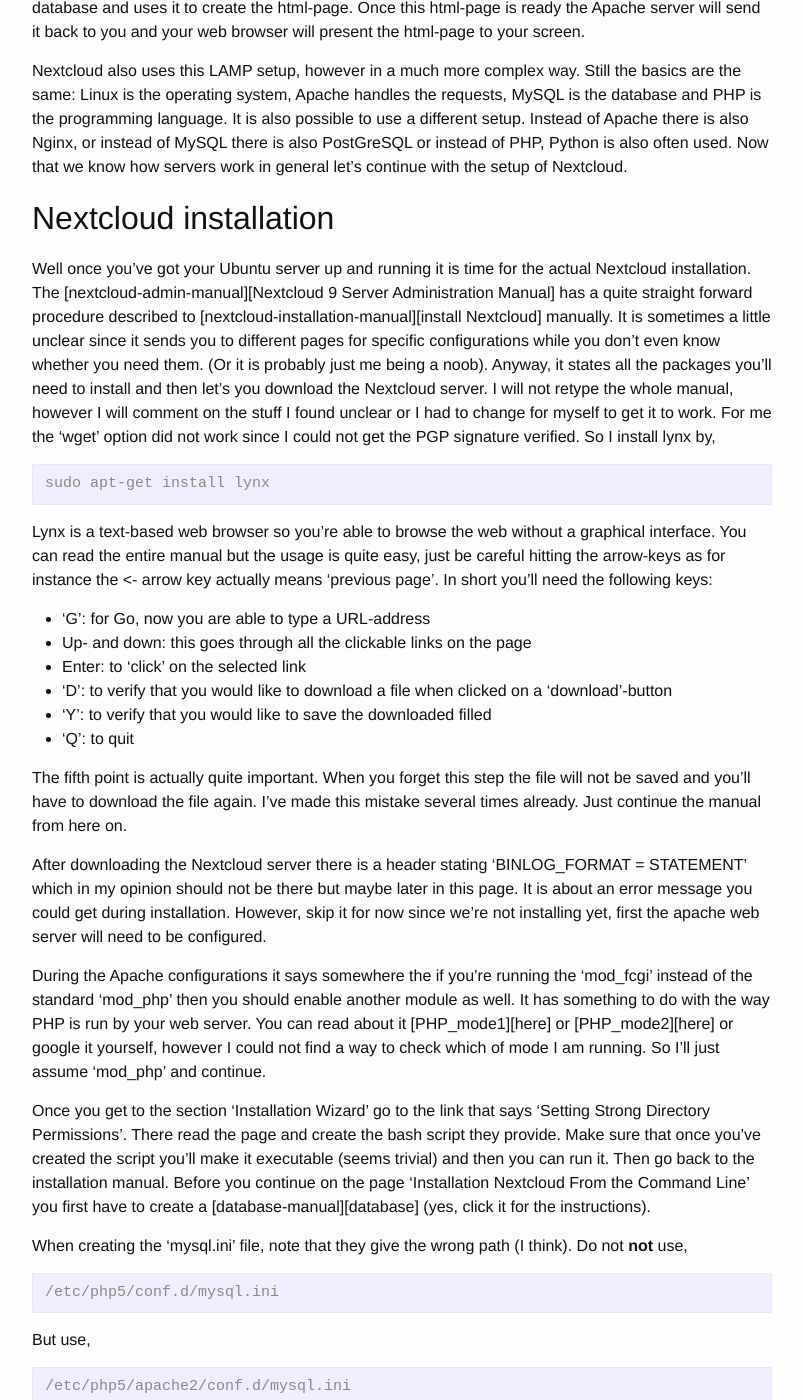
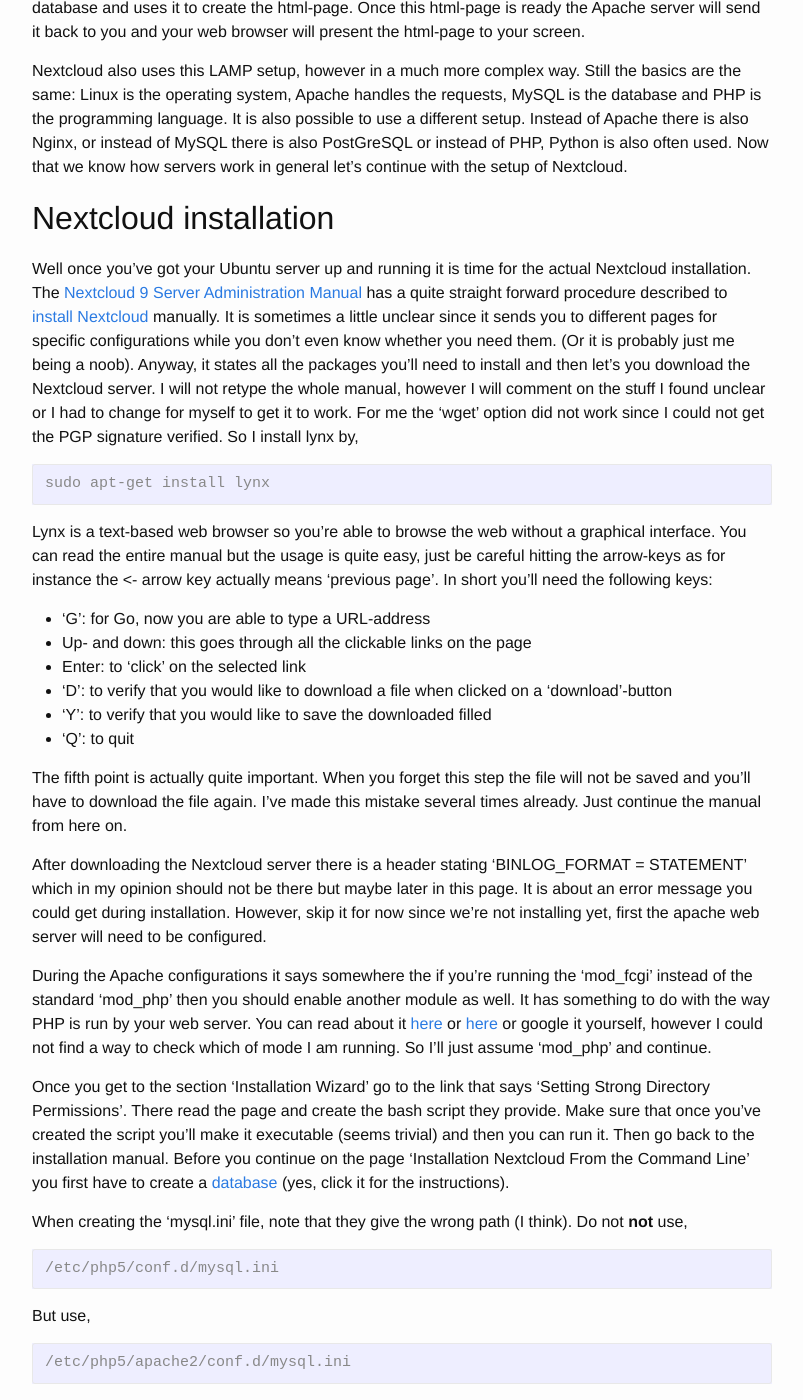
Before and after one commit to mvbakker/mvbakker.old.blog, a Jekyll site: the page built from _posts/2016-08-20-My-Selfhosted-Nextcloud-server.markdown, in a window 1280 px wide and 1400 px high, scrolled down 1188 px. Shown: the whole window, without its empty margins (238-1041 px from the left). Built offline with Jekyll 4.4.1, drawn with Linux system fonts in a browser that asks for light colours; some of the changed text lies outside the part shown.

Commit message:
Nextcloud post update: I fucked up the links

````diff
--- a/_posts/2016-08-20-My-Selfhosted-Nextcloud-server.markdown
+++ b/_posts/2016-08-20-My-Selfhosted-Nextcloud-server.markdown
@@ -27,7 +29,7 @@
 
 Nextcloud installation
 ------
-Well once you've got your Ubuntu server up and running it is time for the actual Nextcloud installation. The [nextcloud-admin-manual][Nextcloud 9 Server Administration Manual] has a quite straight forward procedure described to [nextcloud-installation-manual][install Nextcloud] manually. It is sometimes a little unclear since it sends you to different pages for specific configurations while you don't even know whether you need them. (Or it is probably just me being a noob). Anyway, it states all the packages you'll need to install and then let's you download the Nextcloud server. I will not retype the whole manual, however I will comment on the stuff I found unclear or I had to change for myself to get it to work. For me the 'wget' option did not work since I could not get the PGP signature verified. So I install lynx by,
+Well once you've got your Ubuntu server up and running it is time for the actual Nextcloud installation. The [Nextcloud 9 Server Administration Manual][nextcloud-admin-manual] has a quite straight forward procedure described to [install Nextcloud][nextcloud-installation-manual] manually. It is sometimes a little unclear since it sends you to different pages for specific configurations while you don't even know whether you need them. (Or it is probably just me being a noob). Anyway, it states all the packages you'll need to install and then let's you download the Nextcloud server. I will not retype the whole manual, however I will comment on the stuff I found unclear or I had to change for myself to get it to work. For me the 'wget' option did not work since I could not get the PGP signature verified. So I install lynx by,
 
 ```terminal
 sudo apt-get install lynx
@@ -48,12 +50,12 @@
 
 After downloading the Nextcloud server there is a header stating 'BINLOG_FORMAT = STATEMENT' which in my opinion should not be there but maybe later in this page. It is about an error message you could get during installation. However, skip it for now since we're not installing yet, first the apache web server will need to be configured.
 
-During the Apache configurations it says somewhere the if you're running the 'mod_fcgi' instead of the standard 'mod_php' then you should enable another module as well. It has something to do with the way PHP is run by your web server. You can read about it [PHP_mode1][here] or [PHP_mode2][here] or google it yourself, however I could not find a way to check which of mode I am running. So I'll just assume 'mod_php' and continue.
+During the Apache configurations it says somewhere the if you're running the 'mod_fcgi' instead of the standard 'mod_php' then you should enable another module as well. It has something to do with the way PHP is run by your web server. You can read about it [here][PHP_mode1] or [here][PHP_mode2] or google it yourself, however I could not find a way to check which of mode I am running. So I'll just assume 'mod_php' and continue.
 
 [PHP_mode1]: http://blog.layershift.com/which-php-mode-apache-vs-cgi-vs-fastcgi/
 [PHP_mode2]: https://www.chriswiegman.com/2011/10/fastcgi-vs-suphp-vs-cgi-vs-mod_php-dso/
 
-Once you get to the section 'Installation Wizard' go to the link that says 'Setting Strong Directory Permissions'. There read the page and create the bash script they provide. Make sure that once you've created the script you'll make it executable (seems trivial) and then you can run it. Then go back to the installation manual. Before you continue on the page 'Installation Nextcloud From the Command Line' you first have to create a [database-manual][database] (yes, click it for the instructions).
+Once you get to the section 'Installation Wizard' go to the link that says 'Setting Strong Directory Permissions'. There read the page and create the bash script they provide. Make sure that once you've created the script you'll make it executable (seems trivial) and then you can run it. Then go back to the installation manual. Before you continue on the page 'Installation Nextcloud From the Command Line' you first have to create a [database][database-manual] (yes, click it for the instructions).
 
 [database-manual]: https://docs.nextcloud.com/server/9/admin_manual/configuration_database/linux_database_configuration.html#db-binlog-label
 
````
Also changed, not shown: other parts of _posts/2016-08-20-My-Selfhosted-Nextcloud-server.markdown (+4 -2 lines).
